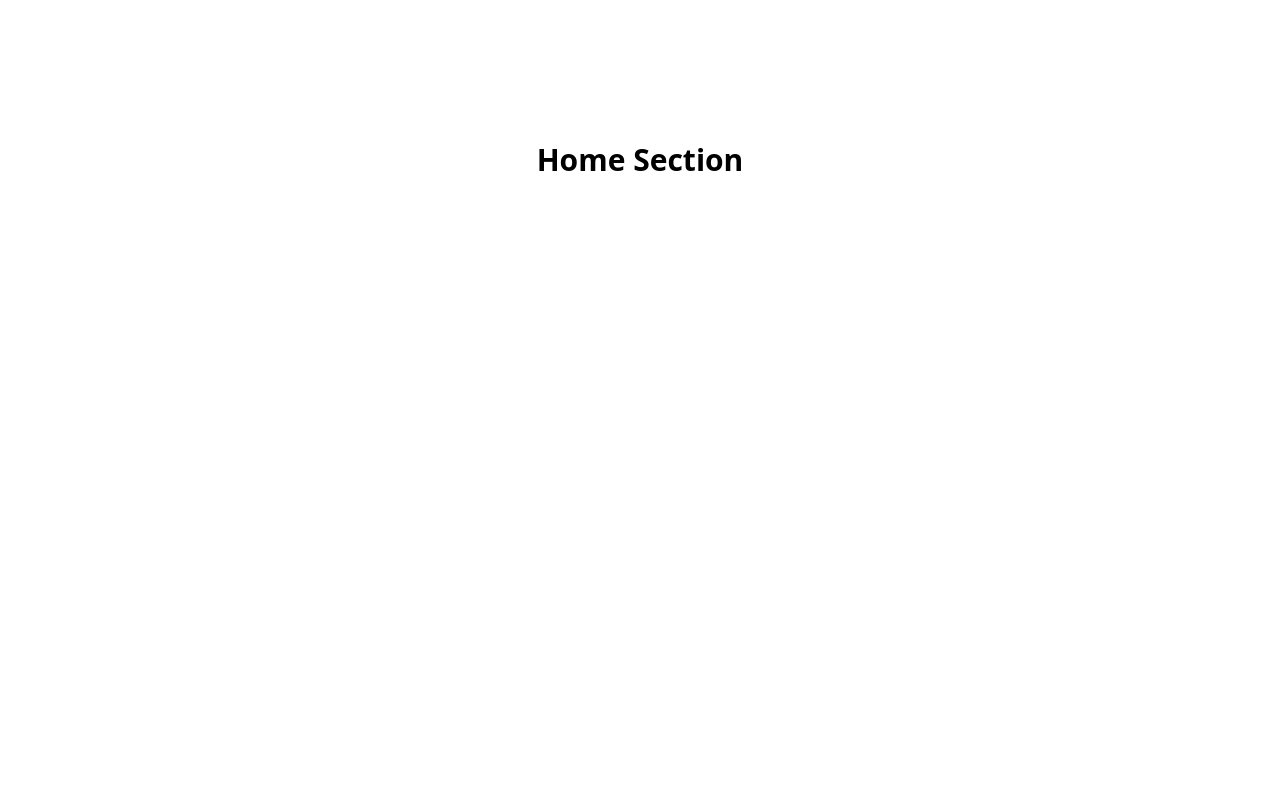
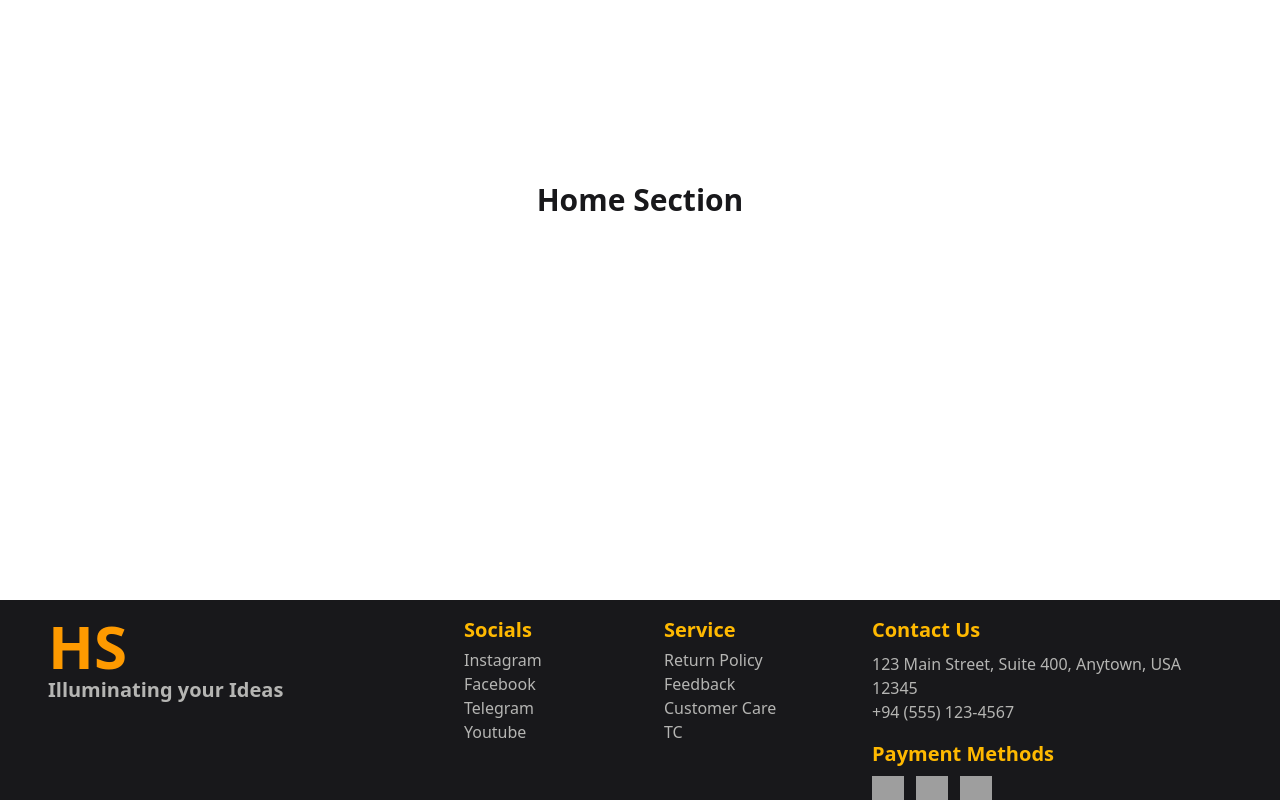
Before and after one commit to hrefabdullah/ecommerce-website, a React (Vite) app: page / in a window 1280 px wide. Shown: the part 280-1080 px from the top of the page. Before the commit the page ends 800 px from the top, so only its background shows below. Built offline with nearby package versions, Linux system fonts and the light colour scheme; grey boxes are pictures that could not be loaded.

Commit message:
added footer

```diff
--- a/src/components/CartPage.jsx
+++ b/src/components/CartPage.jsx
@@ -9,7 +9,7 @@ const CartPage = () => {
   return (
     <div>
         <Navbar />
-        <div className={`${mode ? 'bg-[#101010]' : 'bg-white'} w-screen h-[90vh] flex justify-center items-center`}>
+        <div className={`${mode ? 'bg-zinc-900' : 'bg-white'} w-screen h-[90vh] flex justify-center items-center`}>
             <h1 className={` ${mode ? 'text-white' : 'text-[#101010]'} text-3xl font-semibold`}>Your Cart</h1>
         </div>
     </div>
--- /dev/null
+++ b/src/components/Footer.jsx
@@ -0,0 +1,57 @@
+import React from 'react'
+import { NavLink } from 'react-router'
+import { FaInstagram, FaFacebook, FaTelegram, FaYoutube } from 'react-icons/fa';
+
+
+const Footer = () => {
+    return (
+        <div className='h-[25vh] w-full text-[#b5b5b3] bg-zinc-900 grid grid-cols-6 text-[12px] p-4 md:text-[15px] lg:text-[16px]'>
+            <div className='px-3 md:px-5 lg:px-8 col-span-2'>
+                <h1 className='text-5xl md:text-6xl font-bold text-amber-500'>HS</h1>
+                <p className='font-semibold text-md lg:text-xl'>Illuminating your Ideas</p>
+            </div>
+            <div className='grid grid-cols-4 col-span-4 px-3 md:px-5 lg:px-8'>
+                <div className='flex flex-col text-start col-span-1'>
+                    <h1 className='text-md md:text-xl font-semibold text-amber-400'>Socials</h1>
+                    <ul className='hidden md:flex flex-col pt-1'>
+                        <NavLink>Instagram</NavLink>
+                        <NavLink>Facebook</NavLink>
+                        <NavLink>Telegram</NavLink>
+                        <NavLink>Youtube</NavLink>
+                    </ul>
+                    <ul className='flex md:hidden pt-1 gap-1'>
+                        <NavLink><FaInstagram /></NavLink>
+                        <NavLink><FaFacebook /></NavLink>
+                        <NavLink><FaTelegram /></NavLink>
+                        <NavLink><FaYoutube /></NavLink>
+                    </ul>
+                </div>
+                <div className='flex flex-col text-start col-span-1 px-2'>
+                    <h1 className='text-md md:text-xl font-semibold text-amber-400'>Service</h1>
+                    <ul className='flex flex-col pt-1'>
+                        <NavLink>Return Policy</NavLink>
+                        <NavLink>Feedback</NavLink>
+                        <NavLink>Customer Care</NavLink>
+                        <NavLink>TC</NavLink>
+                    </ul>
+                </div>
+                <div className='col-span-2 ml-3 px-3'>
+                    <h1 className='text-md md:text-xl font-semibold pb-2 text-amber-400'>Contact Us</h1>
+                    <div>
+                        <h1>123 Main Street, Suite 400, Anytown, USA 12345</h1>
+                        <h1>+94 (555) 123-4567</h1>
+                    </div>
+                    <h1 className='font-semibold mt-4 text-amber-400 text-md md:text-xl'>Payment Methods</h1>
+                    <div className='flex gap-3 mt-2'>
+                        <img src="https://img.icons8.com/color/48/000000/visa.png" alt="Visa" className='h-6' />
+                        <img src="https://img.icons8.com/color/48/000000/mastercard.png" alt="MasterCard" className='h-6' />
+                        <img src="https://img.icons8.com/color/48/000000/paypal.png" alt="PayPal" className='h-6' />
+                    </div>
+
+                </div>
+            </div>
+        </div>
+    )
+}
+
+export default Footer
--- a/src/components/Home.jsx
+++ b/src/components/Home.jsx
@@ -1,6 +1,7 @@
 import React from 'react'
 import Navbar from './Navbar'
 import { useSelector } from 'react-redux'
+import Footer from './Footer'
 
 const Home = () => {
 
@@ -9,9 +10,10 @@ const Home = () => {
   return (
     <div>
         <Navbar />
-        <div className={`${mode ? 'bg-[#101010]' : "bg-white"} w-full h-[90vh] flex justify-center items-center`}>
-            <h1 className={`text-3xl font-semibold ${mode ? "text-white" : 'text-black'}`}>Home Section</h1>
+        <div className={`${mode ? 'bg-zinc-900' : "bg-white"} w-full h-[100vh] flex justify-center items-center`}>
+            <h1 className={`text-3xl font-semibold ${mode ? "text-white" : 'text-zinc-900'}`}>Home Section</h1>
         </div>
+        <Footer />
     </div>
   )
 }
--- a/src/components/Navbar.jsx
+++ b/src/components/Navbar.jsx
@@ -21,7 +21,7 @@ const Navbar = () => {
   const searchBar = useSelector((state) => state.searchBar.value)
 
   return (
-    <div className={`z-10 w-[100%] min-w-[350px] h-[10vh] min-h-[70px] ${mode ? 'bg-[#101010]' : 'bg-white'} grid grid-cols-2 px-7 py-1`}>
+    <div className={`z-10 w-full min-w-[350px] h-[10vh] min-h-[70px] ${mode ? 'bg-zinc-900' : 'bg-white'} grid grid-cols-2 px-7 py-1`}>
 
       <h1 className='text-amber-500 text-[2rem] font-bold self-center'>HS</h1>
 
@@ -62,7 +62,7 @@ const Navbar = () => {
           {menu ? <RxCross1 className='text-amber-400 h-6 w-6' /> : <CiMenuKebab className='text-amber-400 h-6 w-6' />}
         </button>
 
-        <div className={`${menu ? 'absolute' : 'hidden'} lg:hidden ${mode ? 'bg-[#101010] text-white' : 'bg-white'} w-[50vw] md:w-[30vw] h-[90vh] min-h-[80vh] z-1 top-[10vh] right-0`}>
+        <div className={`${menu ? 'absolute' : 'hidden'} lg:hidden ${mode ? 'bg-zinc-800 text-white' : 'bg-white'} w-[50vw] md:w-[30vw] h-[90vh] min-h-[80vh] z-1 top-[10vh] right-0`}>
 
           <ul className='p-5 gap-2 flex flex-col md:text-lg font-normal text-left text-md '>
 
```
